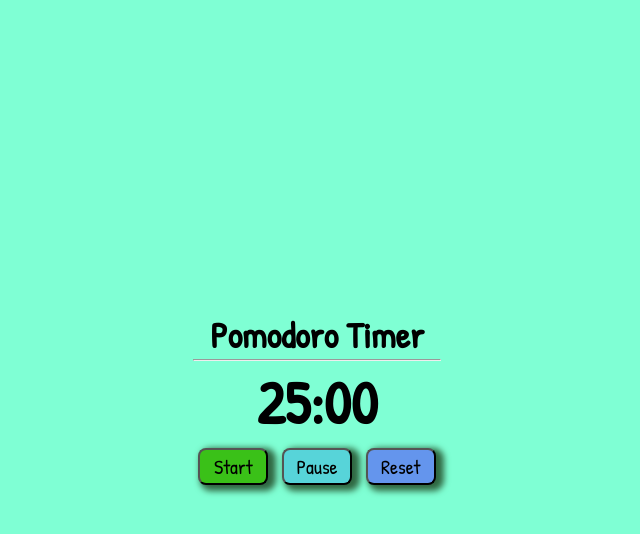
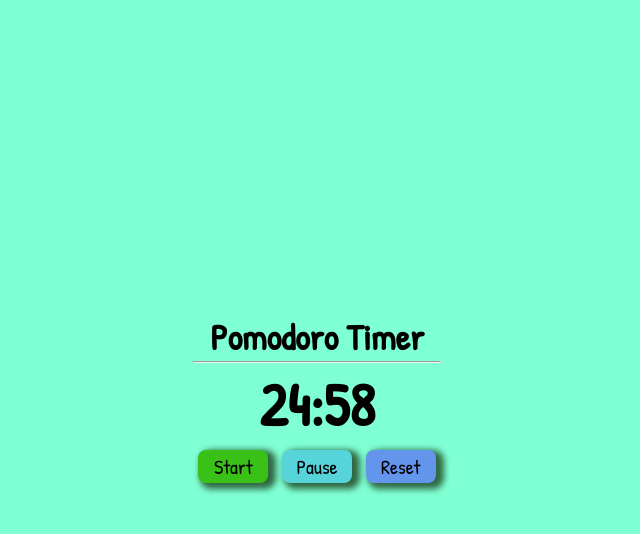
Before and after one commit to XingLoong/Pomodoro-JS, a website built with Vite: page index.html in a window 1280 px wide. Both pictures are taken after a click on the button "Start". Shown: the whole page, without its empty margins (323-963 px from the left). Built offline with nearby package versions, Linux system fonts and the light colour scheme.

Commit message:
basic timer logic

```diff
--- a/index.html
+++ b/index.html
@@ -16,9 +16,9 @@
 			<p class="timer" id="timer">25:00</p>
 
 			<div class="button-wrapper">
-				<button class="start">Start</button>
-				<button class="pause">Pause</button>
-				<button class="reset">Reset</button>
+				<button id="start">Start</button>
+				<button id="pause">Pause</button>
+				<button id="reset">Reset</button>
 			</div>
 		</div>
 		<script type="module" src="/src/main.ts"></script>
--- a/src/main.ts
+++ b/src/main.ts
@@ -0,0 +1,46 @@
+const startButton = document.querySelector('#start') as HTMLButtonElement;
+const pauseButton = document.querySelector('#pause') as HTMLButtonElement;
+const resetButton = document.querySelector('#reset') as HTMLButtonElement;
+const timer = document.querySelector('.timer') as HTMLParagraphElement;
+
+let timeLeft: number = 1500;
+let interval: number;
+
+const updateTimer = () => {
+	const minutes: number = Math.floor(timeLeft / 60);
+	const seconds: number = timeLeft % 60;
+
+	timer.innerHTML = `${minutes.toString().padStart(2, '0')}:${seconds
+		.toString()
+		.padStart(2, '0')}`;
+};
+
+const startTimer = () => {
+	interval = setInterval(() => {
+		timeLeft--;
+		updateTimer();
+
+		if (timeLeft === 0) {
+			clearInterval(interval);
+			alert("Time's up!");
+			timeLeft = 1500;
+			updateTimer();
+		}
+	}, 1_000);
+};
+
+const pauseTimer = () => {
+	clearInterval(interval);
+};
+
+const resetTimer = () => {
+	clearInterval(interval);
+	timeLeft = 1500;
+	updateTimer();
+};
+
+startButton.addEventListener('click', startTimer);
+
+pauseButton.addEventListener('click', pauseTimer);
+
+resetButton.addEventListener('click', resetTimer);
--- a/src/style.css
+++ b/src/style.css
@@ -45,20 +45,27 @@ hr {
 button {
     font-size: 20px;
     padding: 3px;
+    border: none;
     border-radius: 8px;
     min-width: 70px;
     box-shadow: 5px 3px 6px 3px rgb(48, 104, 66);
     margin: 5px;
+    transition: 0.2s ease-in-out;
+    cursor: pointer;
 }
 
-.start {
+button:hover {
+    transform: translateY(-10px);
+}
+
+#start {
     background-color: rgb(58, 193, 24);
 }
 
-.pause {
+#pause {
     background-color: rgb(87, 212, 217);
 }
 
-.reset {
+#reset {
     background-color: cornflowerblue;
 }
```
